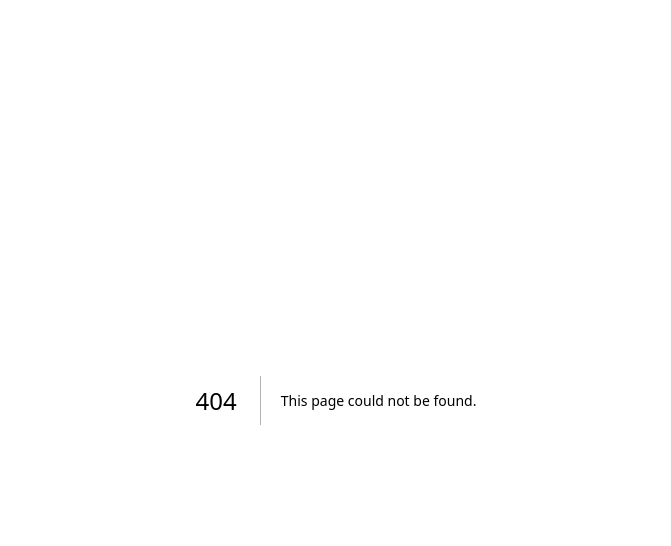
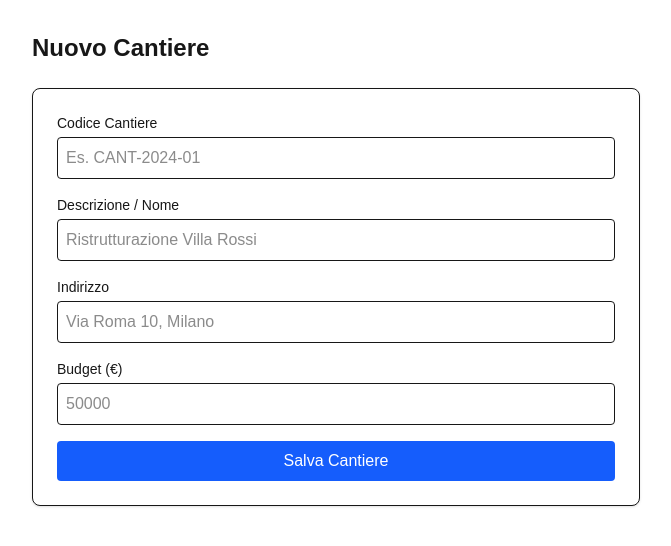
Before and after one commit to rino-it/edil-crm-ai, a Next.js app: page /cantieri/nuovo in a window 1280 px wide. Before the commit this address had no page. Shown: the top 546 px of the page, without its empty margins (304-975 px from the left). Built offline with nearby package versions, Linux system fonts and the light colour scheme.

Commit message:
Fix: await createClient in actions.ts

```diff
--- /dev/null
+++ b/app/cantieri/actions.ts
@@ -0,0 +1,30 @@
+'use server'
+
+import { createClient } from '@/utils/supabase/server'
+import { revalidatePath } from 'next/cache'
+import { redirect } from 'next/navigation'
+
+export async function creaCantiere(formData: FormData) {
+  const supabase = await createClient()
+
+  const codice = formData.get('codice') as string
+  const descrizione = formData.get('descrizione') as string
+  const indirizzo = formData.get('indirizzo') as string
+  const budget = formData.get('budget') as string
+
+  const { error } = await supabase.from('cantieri').insert({
+    codice,
+    descrizione,
+    indirizzo,
+    budget: parseFloat(budget),
+    stato: 'aperto'
+  })
+
+  if (error) {
+    console.error(error)
+    return { error: 'Errore nella creazione del cantiere' }
+  }
+
+  revalidatePath('/cantieri')
+  redirect('/cantieri')
+}
--- /dev/null
+++ b/app/cantieri/nuovo/page.tsx
@@ -0,0 +1,41 @@
+import { creaCantiere } from '../actions'
+
+export default function NuovoCantierePage() {
+  return (
+    <div className="max-w-2xl mx-auto p-8">
+      <h1 className="text-2xl font-bold mb-6">Nuovo Cantiere</h1>
+
+      <form action={creaCantiere} className="space-y-4 bg-white p-6 rounded-lg shadow border">
+
+        <div>
+          <label className="block text-sm font-medium mb-1">Codice Cantiere</label>
+          <input name="codice" type="text" required placeholder="Es. CANT-2024-01"
+            className="w-full border rounded p-2" />
+        </div>
+
+        <div>
+          <label className="block text-sm font-medium mb-1">Descrizione / Nome</label>
+          <input name="descrizione" type="text" required placeholder="Ristrutturazione Villa Rossi"
+            className="w-full border rounded p-2" />
+        </div>
+
+        <div>
+          <label className="block text-sm font-medium mb-1">Indirizzo</label>
+          <input name="indirizzo" type="text" placeholder="Via Roma 10, Milano"
+            className="w-full border rounded p-2" />
+        </div>
+
+        <div>
+          <label className="block text-sm font-medium mb-1">Budget (€)</label>
+          <input name="budget" type="number" step="0.01" placeholder="50000"
+            className="w-full border rounded p-2" />
+        </div>
+
+        <button type="submit"
+          className="w-full bg-blue-600 text-white py-2 px-4 rounded hover:bg-blue-700 font-medium">
+          Salva Cantiere
+        </button>
+      </form>
+    </div>
+  )
+}
--- a/app/cantieri/page.tsx
+++ b/app/cantieri/page.tsx
@@ -1,22 +1,57 @@
 import { createClient } from '@/utils/supabase/server'
+import Link from 'next/link'
 import { redirect } from 'next/navigation'
 
 export default async function CantieriPage() {
   const supabase = await createClient()
 
-  const { data: { user }, error } = await supabase.auth.getUser()
+  // 1. Verifica Auth
+  const { data: { user }, error: authError } = await supabase.auth.getUser()
+  if (authError || !user) redirect('/login')
 
-  if (error || !user) {
-    redirect('/login')
-  }
+  // 2. Preleva i cantieri dal DB
+  const { data: cantieri, error } = await supabase
+    .from('cantieri')
+    .select('*')
+    .order('created_at', { ascending: false })
 
   return (
-    <div className="p-8">
-      <h1 className="text-2xl font-bold mb-4">Gestione Cantieri</h1>
-      <div className="bg-green-100 border border-green-400 text-green-700 px-4 py-3 rounded">
-        <p><strong>Successo!</strong> Sei loggato come: {user.email}</p>
-        <p>Questa è la pagina che mancava.</p>
+    <div className="p-8 max-w-6xl mx-auto">
+      <div className="flex justify-between items-center mb-8">
+        <h1 className="text-3xl font-bold text-gray-900">I tuoi Cantieri</h1>
+        <Link href="/cantieri/nuovo"
+          className="bg-black text-white px-4 py-2 rounded hover:bg-gray-800 transition">
+          + Nuovo Cantiere
+        </Link>
       </div>
+
+      {(!cantieri || cantieri.length === 0) ? (
+        <div className="text-center py-20 bg-gray-50 rounded-lg border border-dashed border-gray-300">
+          <p className="text-gray-500">Non ci sono ancora cantieri attivi.</p>
+        </div>
+      ) : (
+        <div className="grid grid-cols-1 md:grid-cols-2 lg:grid-cols-3 gap-6">
+          {cantieri.map((cantiere) => (
+            <div key={cantiere.id} className="bg-white border rounded-lg p-6 hover:shadow-md transition">
+              <div className="flex justify-between items-start mb-4">
+                <span className="bg-blue-100 text-blue-800 text-xs font-medium px-2.5 py-0.5 rounded">
+                  {cantiere.codice}
+                </span>
+                <span className={`text-xs px-2 py-1 rounded capitalize ${
+                  cantiere.stato === 'aperto' ? 'bg-green-100 text-green-700' : 'bg-gray-100 text-gray-600'
+                }`}>
+                  {cantiere.stato}
+                </span>
+              </div>
+              <h3 className="text-xl font-bold mb-2">{cantiere.descrizione}</h3>
+              <p className="text-gray-600 text-sm mb-4">{cantiere.indirizzo}</p>
+              <div className="border-t pt-4 text-sm text-gray-500">
+                Budget: <span className="font-semibold text-gray-900">€ {cantiere.budget}</span>
+              </div>
+            </div>
+          ))}
+        </div>
+      )}
     </div>
   )
 }
```
